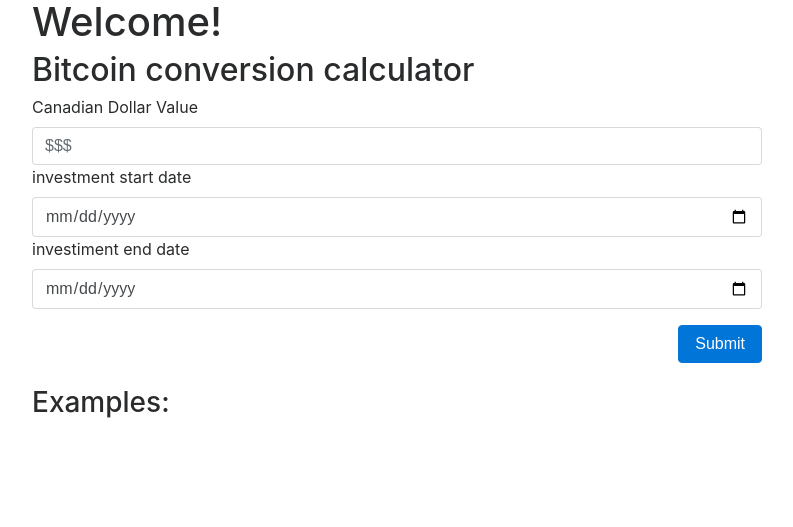
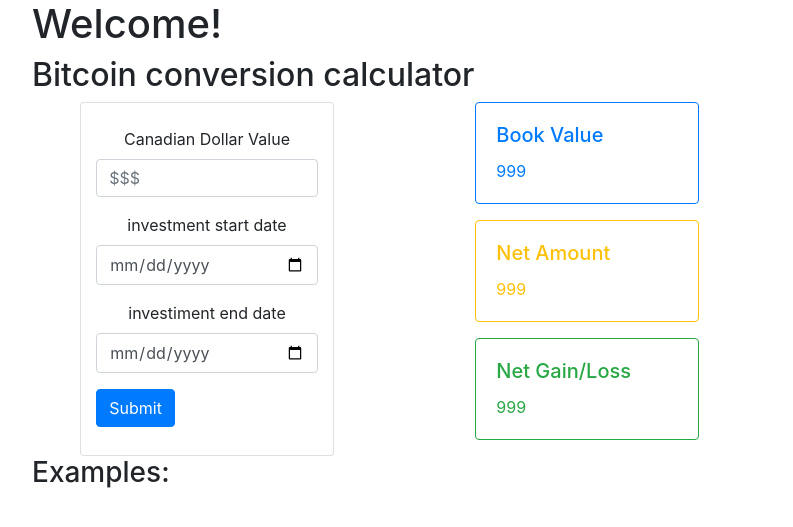
Before and after one commit to MelvynLing/bitCoinValueTracker, a Node server app: page / in a window 1280 px wide. Shown: the top 527 px of the page, without its empty margins (243-1036 px from the left). Run offline with Node 20, Linux system fonts and the light colour scheme; data that the repository does not hold is empty; some libraries are stand-ins or nearby versions.

Commit message:
updated basic html for calc/conversion

```diff
--- a/views/index.handlebars
+++ b/views/index.handlebars
@@ -1,26 +1,65 @@
 <div id="home">
   <div class="container">
+
+
     <div class="row">
       <div class="col-8 offset-2">
         <h1>{{msg}}</h1>
 
         <h2>Bitcoin conversion calculator</h2>
 
+<div class="row">
+  <div class="col-sm-1"></div>
+        <div class="card col-sm-4 text-center">
+
         <form class="clearfix mb-4" action="POST">
-
+<br>
           <div class="form-group">
             <label for="value">Canadian Dollar Value</label>
-            <input type="number" id="numberValue" class="form-control" aria-describedby="example-text" placeholder="$$$">
-
+            <input type="number" step="any" min="0" id="numberValue" class="form-control" aria-describedby="example-text" placeholder="$$$">
+      </div>
+          <div class="form-group">
             <label for="value">investment start date</label>
             <input type="date" id="startDate" class="form-control" aria-describedby="example-text" placeholder="YYYYMMDD">
-
+          </div>
+          <div class="form-group">
             <label for="value">investiment end date</label>
             <input type="date" id="endDate" class="form-control" aria-describedby="example-text" placeholder="YYYYMMDD">
           </div>
+      <button id="submit" class="btn btn-primary d-flex justify-content-center">Submit</button>
+        </form>
 
-          <button id="submit" class="btn btn-primary float-right">Submit</button>
-        </form>
+    </div>
+    <div class="col-sm-2"></div>
+    <div class="col-sm-4">
+      <div class="card border-primary mb-3" style="max-width: 18rem;">
+  <div class="card-body text-primary">
+    <h5 class="card-title">Book Value</h5>
+    <p class="card-text">999</p>
+  </div>
+</div>
+<div class="card border-warning mb-3" style="max-width: 18rem;">
+  <div class="card-body text-warning">
+    <h5 class="card-title">Net Amount</h5>
+    <p class="card-text">999</p>
+  </div>
+</div>
+<div class="card border-success mb-3" style="max-width: 18rem;">
+  <div class="card-body text-success">
+    <h5 class="card-title">Net Gain/Loss</h5>
+    <p class="card-text">999</p>
+  </div>
+</div>
+
+    </div>
+    <div class="col-sm-1"></div>
+
+
+    </div>
+ <div class="row">
+
+</div>
+
         <h3>Examples:</h3>
         <ul id="example-list" class="list-group">
           {{#each examples}}
--- a/views/layouts/main.handlebars
+++ b/views/layouts/main.handlebars
@@ -3,7 +3,14 @@
 
 <head>
   <meta charset="utf-8">
-  <link rel="stylesheet" href="https://maxcdn.bootstrapcdn.com/bootstrap/4.0.0-beta.3/css/bootstrap.min.css">
+
+<link rel="stylesheet" href="https://maxcdn.bootstrapcdn.com/bootstrap/4.0.0/css/bootstrap.min.css" integrity="sha384-Gn5384xqQ1aoWXA+058RXPxPg6fy4IWvTNh0E263XmFcJlSAwiGgFAW/dAiS6JXm" crossorigin="anonymous">
+
+<script src="https://code.jquery.com/jquery-3.2.1.slim.min.js" integrity="sha384-KJ3o2DKtIkvYIK3UENzmM7KCkRr/rE9/Qpg6aAZGJwFDMVNA/GpGFF93hXpG5KkN" crossorigin="anonymous"></script>
+<script src="https://cdnjs.cloudflare.com/ajax/libs/popper.js/1.12.9/umd/popper.min.js" integrity="sha384-ApNbgh9B+Y1QKtv3Rn7W3mgPxhU9K/ScQsAP7hUibX39j7fakFPskvXusvfa0b4Q" crossorigin="anonymous"></script>
+<script src="https://maxcdn.bootstrapcdn.com/bootstrap/4.0.0/js/bootstrap.min.js" integrity="sha384-JZR6Spejh4U02d8jOt6vLEHfe/JQGiRRSQQxSfFWpi1MquVdAyjUar5+76PVCmYl" crossorigin="anonymous"></script>
+
+
   <link rel="stylesheet" href="/styles/styles.css" media="screen" title="no title" charset="utf-8">
   <title>Home Page</title>
 </head>
```
